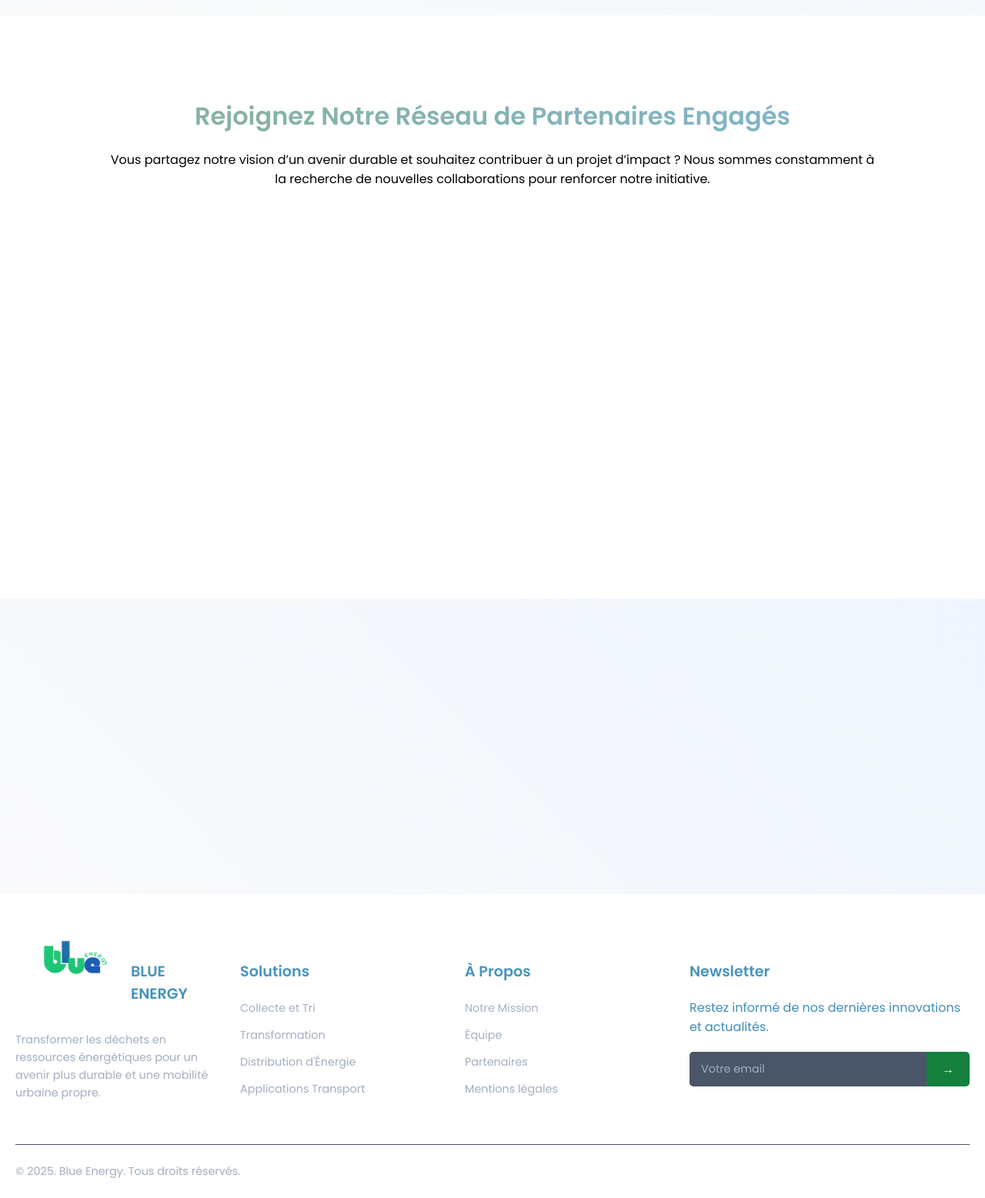
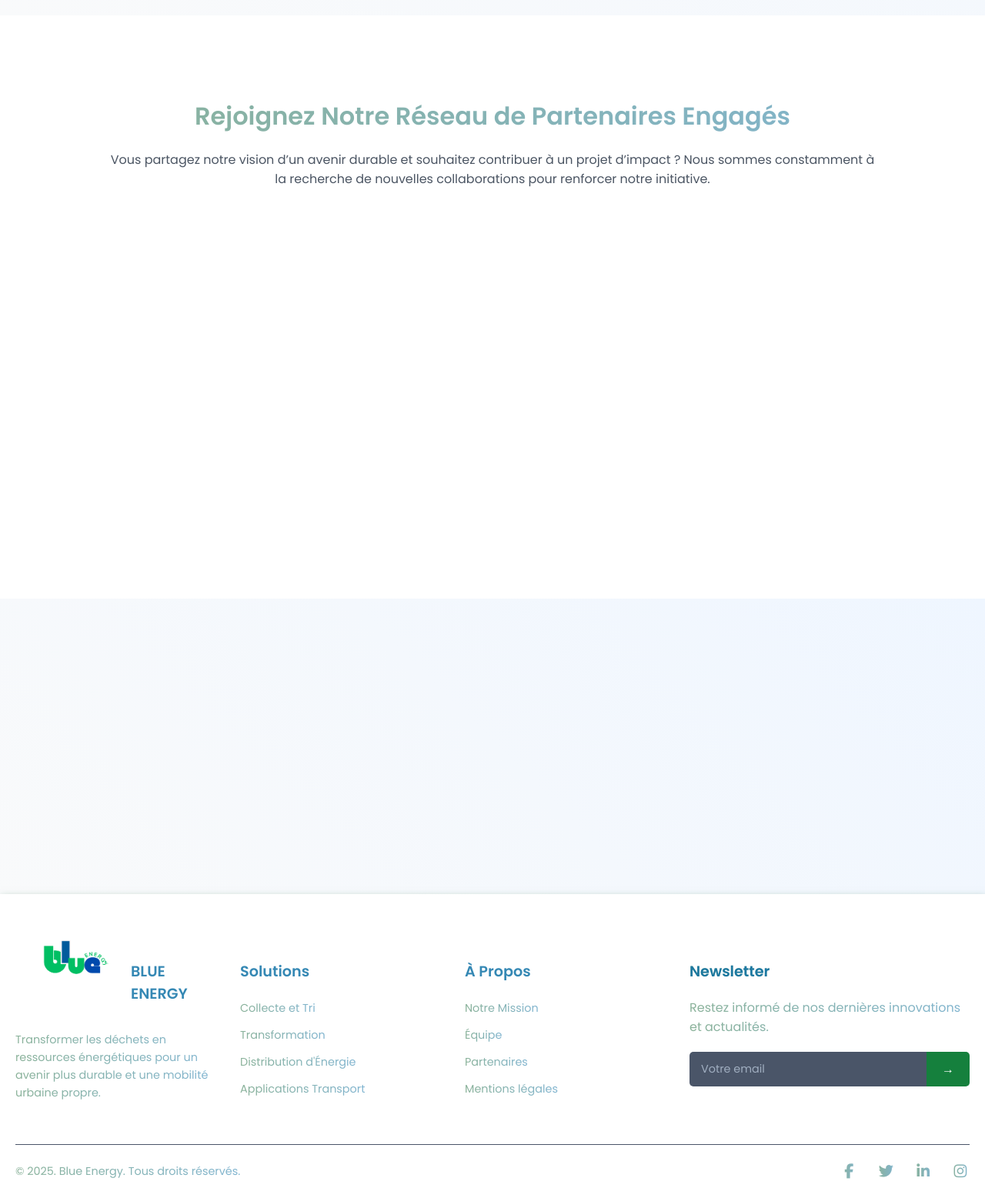
Before and after one commit to GysAlex/bleuenergy, a PHP site: page /partenaire in a window 1280 px wide. Shown: the part 2378-3935 px from the top of the page at 77% size. Run offline with PHP 8.4, Linux system fonts and the light colour scheme; some libraries are stand-ins or nearby versions.

Commit message:
footer done

```diff
--- a/public/asset/global.css
+++ b/public/asset/global.css
@@ -3,6 +3,7 @@
 
 :root{
     --max-cont_size: 1250px;
+     --text-color: #4b5563;
     --simple-gradient: linear-gradient(90deg, rgba(22, 101, 52, 0.5), rgba(3, 106, 161, 0.5));
     --stat-gradient: linear-gradient(90deg, #166534cc, #036aa1cc), url('images/usine2.jfif') center center;
     --second-part-gradient: linear-gradient(45deg, #F9FAFB, #EFF6FF);
@@ -237,7 +238,7 @@ footer {
     padding: 60px 20px 20px 20px;
     font-family: Poppins, Arial, sans-serif;
     position: relative;
-    mask-image: linear-gradient(#036aa1cc, black, black);
+    box-shadow: 1px 5px 10px rgba(22, 101, 52, 0.5);
 }
 
 .footer-overlay
@@ -273,7 +274,9 @@ footer {
 .footer-brand p {
     font-size: 0.9rem;
     line-height: 1.6;
-    color: #a0aec0;
+    color: transparent;
+    background: var(--simple-gradient);
+    background-clip: text;
 }
 
 .footer-column h4 {
@@ -294,19 +297,28 @@ footer {
 }
 
 .footer-column a {
-    color: #a0aec0;
+    color: transparent;
+    background: var(--simple-gradient);
+    background-clip: text;
     text-decoration: none;
     font-size: 0.9rem;
     transition: color 0.3s ease;
 }
 
 .footer-column a:hover {
-    color: #fff;
+    color: rgba(22, 101, 52, 0.5);
 }
 
 .footer-newsletter .newsletter-form {
     display: flex;
     margin-top: 20px;
+}
+
+.footer-newsletter
+{
+    color: transparent;
+    background: var(--simple-gradient);
+    background-clip: text;
 }
 
 .footer-newsletter .newsletter-form input {
@@ -352,11 +364,15 @@ footer {
 .footer-bottom p {
     margin: 0;
     font-size: 0.9rem;
-    color: #a0aec0;
+    color: transparent;
+    background: var(--simple-gradient);
+    background-clip: text;
 }
 
 .social-links a {
-    color: #fff;
+    color: transparent;
+    background: var(--simple-gradient);
+    background-clip: text;
     margin-left: 20px;
     font-size: 1.2rem;
     transition: color 0.3s ease;
```
